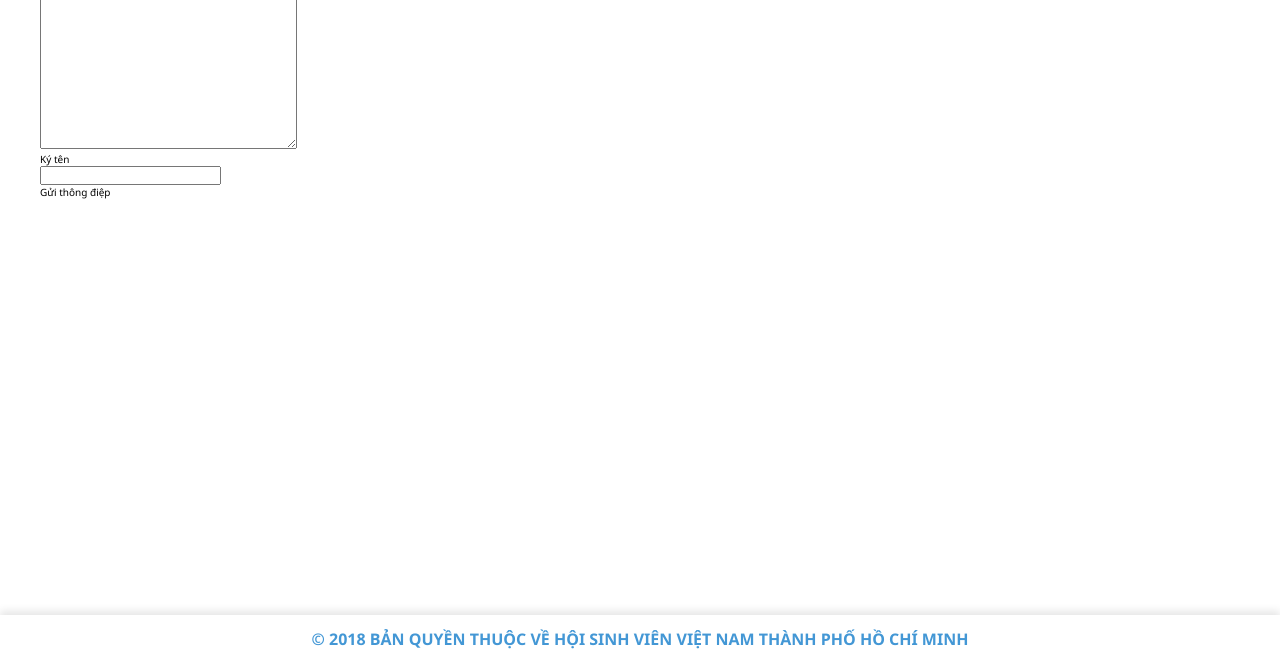
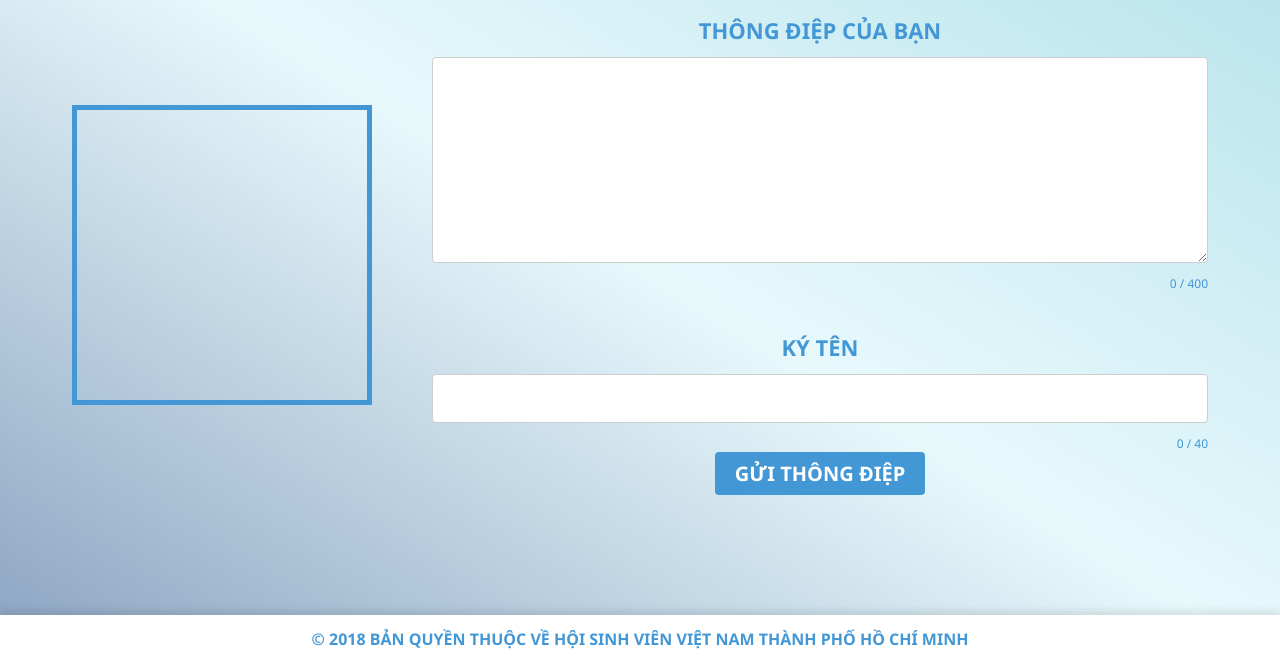
Before and after one commit to anvyidol/dai-hoi-XI, a plain HTML site: page index.html in a window 1280 px wide. Shown: the part 137-800 px from the top of the page. Drawn offline with Linux system fonts and the light colour scheme.

Commit message:
04/04 page index

```diff
--- a/assets/css/style.css
+++ b/assets/css/style.css
@@ -1,7 +1,17 @@
+.app {
+    display: flex;
+    flex-direction: column;
+}
+
 .header {
     height: var(--header-height);
     background: #fff;
     box-shadow: 0 4px 8px rgba(0, 0, 0, 0.1);
+    position: fixed;
+    top: 0;
+    left: 0;
+    right: 0;
+    z-index: 2;
 }
 
 .header-grid {
@@ -38,42 +48,104 @@
 
 /* ----------------------------------- */
 
+.main {
+    background: linear-gradient(to top right, #89a2c0, #e8f9fc, #b2e0ea);
+    height: 100vh;
+    padding-top: var(--header-height);
+}
+
 .main-grid {
-
+    padding: 32px 32px;
+    display: flex;
+    align-items: center;
+    gap: 60px;
 }
 
 .main-left {
-
 }
 
 .main-left__wrap {
-
+    width: 300px;
+    height: 300px;
+    border: 5px solid var(--text-color);
 }
 
 .main-right {
-
+    flex: 1;
 }
 
 .main-right__form {
-
+    width: 100%;
 }
 
 .main-right__form-group {
+    display: flex;
+    flex-direction: column;
+    justify-content: center;
+    gap: 12px;
+}
 
+.main-right__form-group + .main-right__form-group {
+    margin-top: 40px;
 }
 
 .main-right__form-title {
-
+    font-size: 2.2rem;
+    color: var(--text-color);
+    text-transform: uppercase;
+    font-weight: 700;
+    text-align: center;
 }
 
 .main-right__form-input {
+    border: none;
+    outline: none;
+    border-radius: 4px;
+    border: 1px solid #ccc;
+    padding: 12px 12px;
+    font-size: 1.6rem;
+    font-weight: bold;
+    font-style: italic;
+    width: 100%;
+}
 
+input.main-right__form-input {
+    text-align: center;
+    font-size: 2rem;
+    color: var(--text-color);
+    font-weight: 600;
+}
+
+.main-right__form-count-char {
+    color: var(--text-color);
+    font-size: 1.2rem;
+    margin-left: auto;
+}
+
+.count-char__now {
+}
+
+.count-char__max {
 }
 
 .main-right__form-submit-btn {
-
+    margin-top: 20px;
+    text-transform: uppercase;
+    color: #fff;
+    font-size: 2rem;
+    font-weight: 700;
+    padding: 8px 20px;
+    background: var(--text-color);
+    width: fit-content;
+    border-radius: 4px;
+    margin: 0 auto;
+    transition: all ease-in 0.25s;
 }
 
+.main-right__form-submit-btn:hover {
+    cursor: pointer;
+    filter: brightness(0.95);
+}
 
 /* -------------------------------------- */
 
@@ -84,6 +156,8 @@
     left: 0;
     right: 0;
     box-shadow: 0 -4px 8px rgba(0, 0, 0, 0.1);
+    background: #fff;
+    z-index: 2;
 }
 
 .footer-grid {
--- a/index.html
+++ b/index.html
@@ -54,6 +54,11 @@
                                     cols="30"
                                     rows="10"
                                 ></textarea>
+                                <div class="main-right__form-count-char">
+                                    <span class="count-char__now">0</span>
+                                    /
+                                    <span class="count-char__max">400</span>
+                                </div>
                             </div>
                             <div class="main-right__form-group">
                                 <div class="main-right__form-title">Ký tên</div>
@@ -61,6 +66,11 @@
                                     type="text"
                                     class="main-right__form-input"
                                 />
+                                <div class="main-right__form-count-char">
+                                    <span class="count-char__now">0</span>
+                                    /
+                                    <span class="count-char__max">40</span>
+                                </div>
                             </div>
                             <div class="main-right__form-submit-btn">
                                 Gửi thông điệp
@@ -79,5 +89,32 @@
                 </div>
             </footer>
         </div>
+
+        <script>
+            const $ = document.querySelector.bind(document);
+            const $$ = document.querySelectorAll.bind(document);
+
+            const inputs = $$(".main-right__form-input");
+
+            inputs.forEach((input) => {
+                input.oninput = function (e) {
+                    const span =
+                        this.parentElement.querySelector(".count-char__now");
+                    const max = parseInt(
+                        this.parentElement.querySelector(".count-char__max")
+                            .innerHTML
+                    );
+
+                    const lengthInp = input.value.length;
+                    console.log(max, lengthInp);
+
+                    if (lengthInp <= max) {
+                        span.innerHTML = lengthInp;
+                    } else {
+                        this.blur();
+                    }
+                };
+            });
+        </script>
     </body>
 </html>
```
